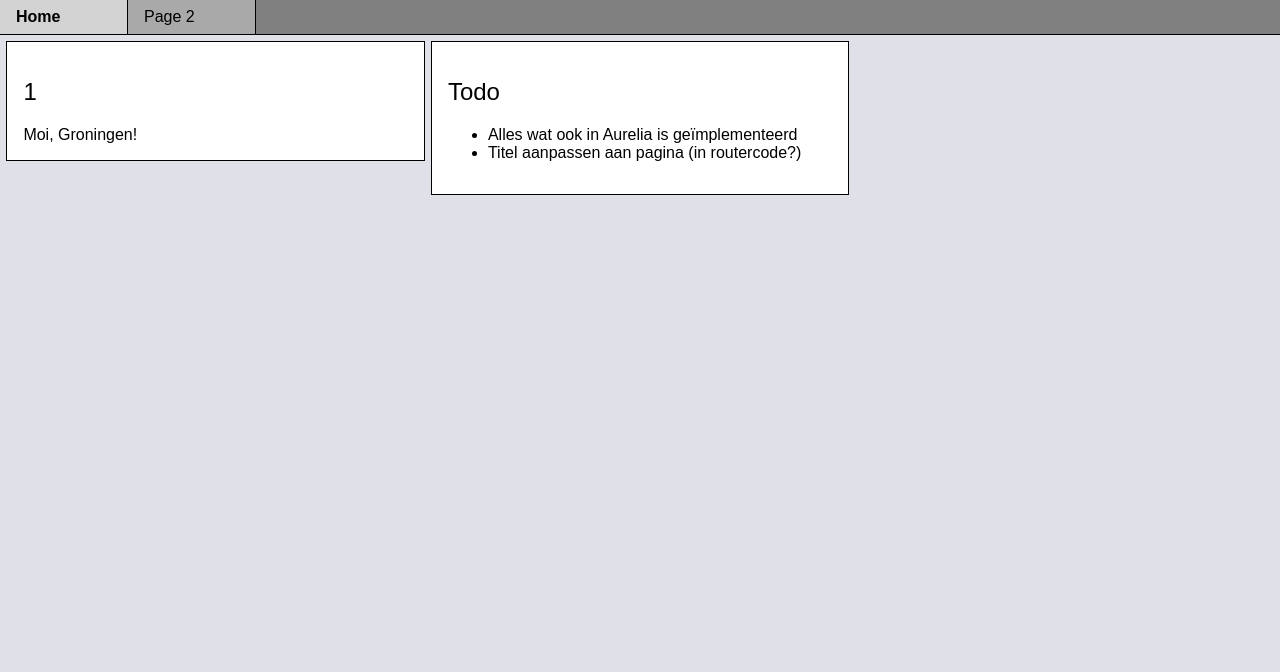
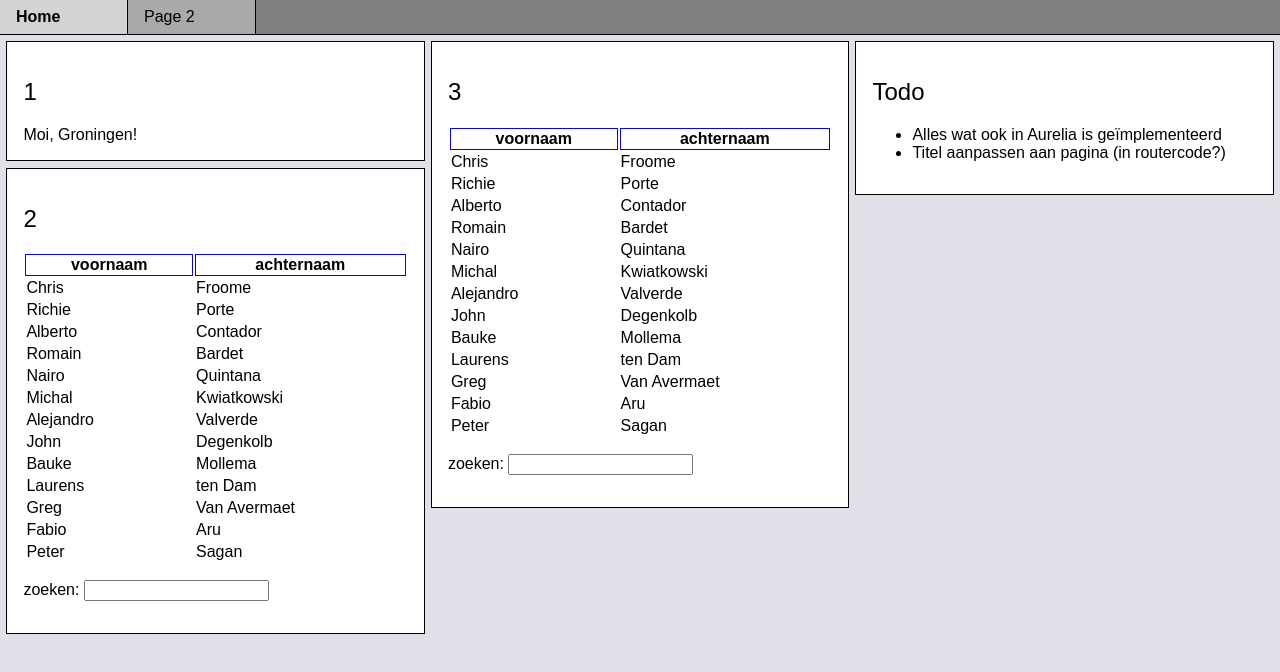
Before and after one commit to pebbe/dash, a Vue app in the folder vue/: page /#/ in a window 1280 px wide. Shown: the top 672 px of the page. Built offline with nearby package versions, Linux system fonts and the light colour scheme.

Commit message:
vue: mensenlijst (incompleet)

```diff
--- a/vue/src/components/Home.vue
+++ b/vue/src/components/Home.vue
@@ -3,6 +3,16 @@
     <div>
       <h2>1</h2>
       {{helloworld}}
+    </div>
+
+    <div>
+      <h2>2</h2>
+      <mensen-lijst id-tag="A"></mensen-lijst>
+    </div>
+
+    <div>
+      <h2>3</h2>
+      <mensen-lijst id-tag="B" hide-style="color:lightgrey"></mensen-lijst>
     </div>
 
     <div>
@@ -16,12 +26,17 @@
 </template>
 
 <script>
+import MensenLijst from './MensenLijst.vue'
+
 export default {
   name: 'home',
   data () {
     return {
       helloworld: 'Moi, Groningen!'
     }
+  },
+  components: {
+    MensenLijst
   }
 }
 </script>
--- /dev/null
+++ b/vue/src/components/MensenLijst.vue
@@ -0,0 +1,102 @@
+<template>
+  <div>
+    <table>
+      <thead>
+        <tr>
+          <th v-on:click="orderVoornaam(tag)">voornaam</th>
+          <th v-on:click="orderAchternaam(tag)">achternaam</th>
+        </tr>
+      </thead>
+      <tbody>
+        <tr v-for="mens in mensen" v-bind:key="mens.achtersort">
+          <td>{{mens.voornaam}}</td>
+          <td>{{mens.achternaam}}</td>
+        </tr>
+      </tbody>
+    </table>
+    <p>
+      zoeken:
+      <input type="text">
+    </p>
+    <!--
+                            Mensenlijst! {{ idTag }} {{ hideStyle }}
+                        -->
+  </div>
+</template>
+
+<script>
+function Mens (voornaam, achternaam, achtersort) {
+  this.voornaam = voornaam
+  this.achternaam = achternaam
+  this.achtersort = achtersort || achternaam
+  this.matches = function (substring) {
+    var s = substring.toLowerCase()
+    return this.voornaam.toLowerCase().includes(s) ||
+      this.achternaam.toLowerCase().includes(s)
+  }
+}
+
+export default {
+  props: ['idTag', 'hideStyle'],
+  data: function () {
+    var data = {}
+    data.mensen = [
+      new Mens('Chris', 'Froome'),
+      new Mens('Richie', 'Porte'),
+      new Mens('Alberto', 'Contador'),
+      new Mens('Romain', 'Bardet'),
+      new Mens('Nairo', 'Quintana'),
+      new Mens('Michal', 'Kwiatkowski'),
+      new Mens('Alejandro', 'Valverde'),
+      new Mens('John', 'Degenkolb'),
+      new Mens('Bauke', 'Mollema'),
+      new Mens('Laurens', 'ten Dam', 'Dam'),
+      new Mens('Greg', 'Van Avermaet'),
+      new Mens('Fabio', 'Aru'),
+      new Mens('Peter', 'Sagan')
+    ]
+    data.orderVoornaam = function () {
+      // data.order = 1
+      // data.save()
+      data.mensen.sort(function (a, b) {
+        if (a.voornaam < b.voornaam) {
+          return -1
+        }
+        if (a.voornaam > b.voornaam) {
+          return 1
+        }
+        return 0
+      })
+    }
+    data.orderAchternaam = function () {
+      // data.order = 2
+      // data.save()
+      data.mensen.sort(function (a, b) {
+        if (a.achtersort < b.achtersort) {
+          return -1
+        }
+        if (a.achtersort > b.achtersort) {
+          return 1
+        }
+        return 0
+      })
+    }
+    return data
+  }
+}
+</script>
+
+<style scoped>
+table {
+  width: 100%;
+}
+
+th {
+  cursor: pointer;
+  border: 1px solid blue;
+}
+
+th:hover {
+  background-color: yellow;
+}
+</style>
```
